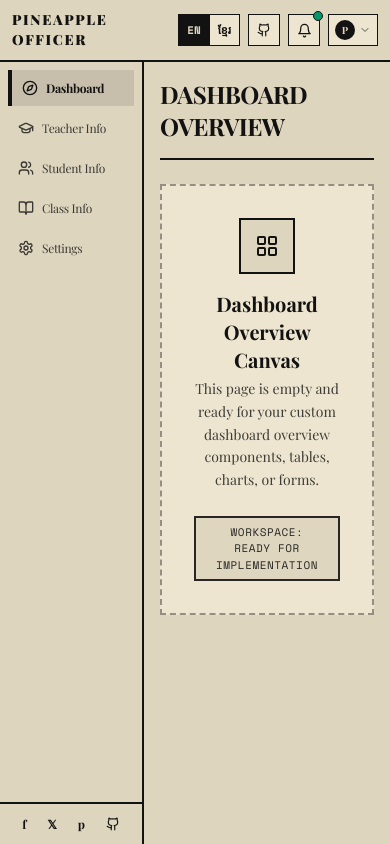
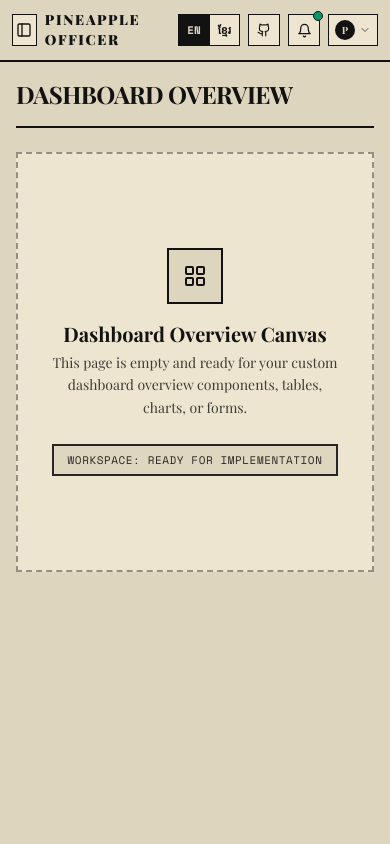
Before and after one commit to VeasnaVBA/PineAppleOfficer, a React (Vite) app: page / in a window 390 px wide. Built offline with nearby package versions, Linux system fonts and the light colour scheme; a web font is replaced by a local one.

Commit message:
feat: add sidebar toggle button in top navbar and mobile close controls

```diff
--- a/src/App.tsx
+++ b/src/App.tsx
@@ -15,6 +15,23 @@ export function App() {
     const saved = localStorage.getItem('pineapple_lang');
     return (saved === 'km' || saved === 'en') ? saved : 'en';
   });
+
+  const [isSidebarOpen, setIsSidebarOpen] = useState<boolean>(() => {
+    if (typeof window !== 'undefined') {
+      const saved = localStorage.getItem('pineapple_sidebar_open');
+      if (saved !== null) return saved === 'true';
+      return window.innerWidth >= 768;
+    }
+    return true;
+  });
+
+  const handleToggleSidebar = () => {
+    setIsSidebarOpen(prev => {
+      const next = !prev;
+      localStorage.setItem('pineapple_sidebar_open', String(next));
+      return next;
+    });
+  };
 
   const [teachers, setTeachers] = useState<Teacher[]>(() => {
     const saved = localStorage.getItem('pineapple_teachers');
@@ -100,20 +117,28 @@ export function App() {
         setCurrentTab={setCurrentTab}
         lang={lang}
         onToggleLanguage={handleToggleLanguage}
+        isSidebarOpen={isSidebarOpen}
+        onToggleSidebar={handleToggleSidebar}
       />
 
-      {/* Main Container Wrapper - Permanent Sidebar + Content */}
+      {/* Main Container Wrapper - Collapsible Sidebar + Content */}
       <div className="flex-1 flex justify-center p-0 sm:p-2 md:p-4 lg:p-6">
         <div
           className="w-full max-w-[1600px] border-0 sm:border-2 border-ink flex flex-row overflow-hidden relative"
           style={{ backgroundColor: 'var(--app-bg, #ded5be)' }}
         >
-          {/* Permanent Left Sidebar (Never Hides, Translated, No Badges, No Underlines) */}
-          <Sidebar
-            currentTab={currentTab}
-            setCurrentTab={setCurrentTab}
-            lang={lang}
-          />
+          {/* Collapsible Left Sidebar */}
+          {isSidebarOpen && (
+            <Sidebar
+              currentTab={currentTab}
+              setCurrentTab={setCurrentTab}
+              lang={lang}
+              onClose={() => {
+                setIsSidebarOpen(false);
+                localStorage.setItem('pineapple_sidebar_open', 'false');
+              }}
+            />
+          )}
 
           {/* Right Main Content Area */}
           <div className="flex-1 min-w-0 flex flex-col overflow-y-auto">
--- a/src/components/Navbar.tsx
+++ b/src/components/Navbar.tsx
@@ -2,7 +2,9 @@ import React, { useState } from 'react';
 import {
   Bell,
   Github,
-  ChevronDown
+  ChevronDown,
+  PanelLeft,
+  PanelLeftClose
 } from 'lucide-react';
 import { Language, translations } from '../translations';
 
@@ -11,13 +13,17 @@ interface NavbarProps {
   setCurrentTab: (tab: string) => void;
   lang: Language;
   onToggleLanguage: (newLang: Language) => void;
+  isSidebarOpen: boolean;
+  onToggleSidebar: () => void;
 }
 
 export const Navbar: React.FC<NavbarProps> = ({
   currentTab,
   setCurrentTab,
   lang,
-  onToggleLanguage
+  onToggleLanguage,
+  isSidebarOpen,
+  onToggleSidebar
 }) => {
   const [showNotifications, setShowNotifications] = useState(false);
   const [showUserMenu, setShowUserMenu] = useState(false);
@@ -29,7 +35,18 @@ export const Navbar: React.FC<NavbarProps> = ({
       style={{ backgroundColor: 'var(--app-bg, #ded5be)' }}
     >
       <div className="flex items-center justify-between px-3 sm:px-6 py-2.5 sm:py-3">
-        {/* Left: Brand / Title */}
+        {/* Left: Sidebar Toggle Button + Brand / Title */}
+        <div className="flex items-center gap-2 sm:gap-3">
+          <button
+            onClick={onToggleSidebar}
+            className="h-8 w-8 flex items-center justify-center border border-ink hover:bg-black/10 transition-colors"
+            style={{ backgroundColor: 'var(--app-surface, #ede5cf)' }}
+            title={isSidebarOpen ? "Hide Sidebar" : "Show Sidebar"}
+            aria-label="Toggle Sidebar"
+          >
+            {isSidebarOpen ? <PanelLeftClose size={16} /> : <PanelLeft size={16} />}
+          </button>
+
           <div
             onClick={() => setCurrentTab('dashboard')}
             className="flex items-center cursor-pointer select-none"
@@ -37,6 +54,7 @@ export const Navbar: React.FC<NavbarProps> = ({
             <span className="font-serif text-sm sm:text-lg lg:text-xl font-black tracking-[0.12em] sm:tracking-[0.18em] uppercase">
               {t.brand}
             </span>
+          </div>
         </div>
 
         {/* Right Actions */}
--- a/src/components/Sidebar.tsx
+++ b/src/components/Sidebar.tsx
@@ -5,7 +5,8 @@ import {
   Users,
   BookOpen,
   Settings,
-  Github
+  Github,
+  X
 } from 'lucide-react';
 import { Language, translations } from '../translations';
 
@@ -13,12 +14,14 @@ interface SidebarProps {
   currentTab: string;
   setCurrentTab: (tab: string) => void;
   lang: Language;
+  onClose?: () => void;
 }
 
 export const Sidebar: React.FC<SidebarProps> = ({
   currentTab,
   setCurrentTab,
-  lang
+  lang,
+  onClose
 }) => {
   const t = translations[lang];
 
@@ -30,20 +33,40 @@ export const Sidebar: React.FC<SidebarProps> = ({
     { id: 'settings', label: t.nav.settings, icon: Settings }
   ];
 
+  const handleItemClick = (id: string) => {
+    setCurrentTab(id);
+    if (window.innerWidth < 640 && onClose) {
+      onClose();
+    }
+  };
+
   return (
     <aside
-      className="flex w-36 xs:w-44 sm:w-56 xl:w-64 flex-shrink-0 flex-col justify-between border-r-2 border-ink select-none text-ink transition-colors"
+      className="flex w-40 xs:w-48 sm:w-56 xl:w-64 flex-shrink-0 flex-col justify-between border-r-2 border-ink select-none text-ink transition-colors animate-fade-in"
       style={{ backgroundColor: 'var(--app-bg, #ded5be)' }}
     >
       {/* Navigation list */}
       <nav className="p-2 sm:p-3 xl:p-4 space-y-1">
+        {onClose && (
+          <div className="flex items-center justify-between pb-2 mb-2 border-b border-ink/20 sm:hidden">
+            <span className="text-[10px] font-mono uppercase font-bold tracking-wider opacity-70">Menu</span>
+            <button
+              onClick={onClose}
+              className="p-1 border border-ink hover:bg-black/10 transition-colors"
+              title="Hide Sidebar"
+            >
+              <X size={14} />
+            </button>
+          </div>
+        )}
+
         {navItems.map((item) => {
           const Icon = item.icon;
           const isActive = currentTab === item.id;
           return (
             <button
               key={item.id}
-              onClick={() => setCurrentTab(item.id)}
+              onClick={() => handleItemClick(item.id)}
               className={`w-full flex items-center px-2.5 sm:px-3.5 py-2.5 text-xs sm:text-sm font-serif transition-colors text-left ${
                 isActive
                   ? 'font-bold bg-black/10 border-l-4 border-ink'
```
Lines whose indentation alone changed are shown as unchanged.
